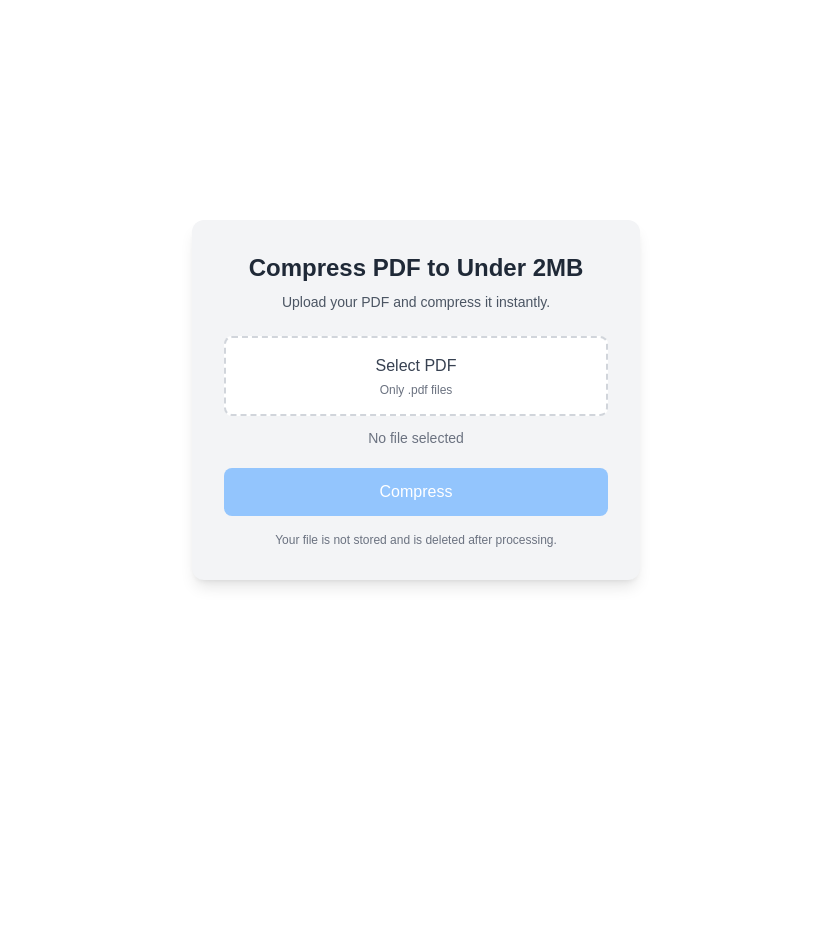
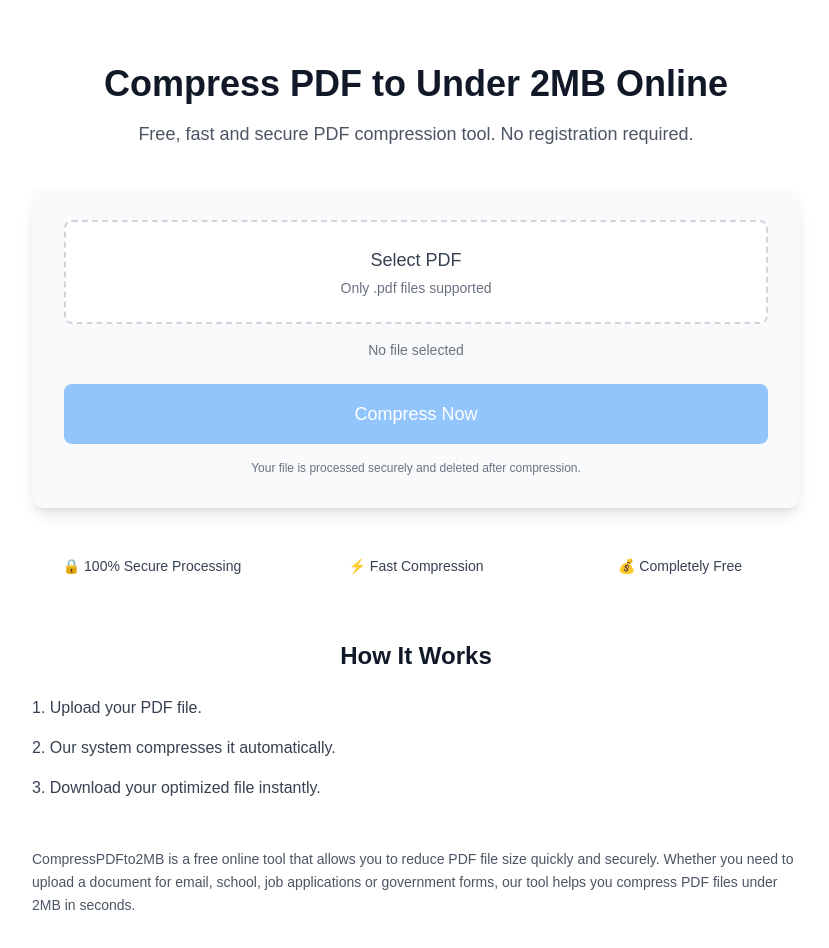
Before and after one commit to behicyildirim/compresspdfto2mb, a Next.js app: page / in a window 1280 px wide. Shown: the top 948 px of the page, without its empty margins (224-1053 px from the left). Before the commit the page ends 800 px from the top, so only its background shows below. Built offline with nearby package versions, Linux system fonts and the light colour scheme.

Commit message:
upgrade landing for conversion

```diff
--- a/app/page.tsx
+++ b/app/page.tsx
@@ -14,7 +14,7 @@
   const pickFile = () => inputRef.current?.click();
 
   const handleUpload = async () => {
-    if (!file) return alert("Select PDF");
+    if (!file) return alert("Select a PDF file");
 
     const formData = new FormData();
     formData.append("file", file);
@@ -39,23 +39,28 @@
 
       window.URL.revokeObjectURL(url);
     } catch {
-      alert("Sıkıştırma sırasında hata oluştu.");
+      alert("Compression failed. Please try again.");
     }
 
     setLoading(false);
   };
 
   return (
-    <main className="min-h-screen flex items-center justify-center bg-white px-4">
-      <div className="w-full max-w-md bg-gray-100 p-8 rounded-xl shadow-lg text-center">
-        <h1 className="text-2xl font-bold text-gray-800 mb-2">
-          Compress PDF to Under 2MB
+    <main className="min-h-screen bg-white px-4 py-16">
+      <div className="mx-auto max-w-3xl text-center">
+
+        {/* Hero */}
+        <h1 className="text-4xl font-bold text-gray-900">
+          Compress PDF to Under 2MB Online
         </h1>
-        <p className="text-sm text-gray-600 mb-6">
-          Upload your PDF and compress it instantly.
+
+        <p className="mt-4 text-lg text-gray-600">
+          Free, fast and secure PDF compression tool. No registration required.
         </p>
 
-        {/* Hidden real input */}
+        {/* Tool Card */}
+        <div className="mt-10 bg-gray-50 p-8 rounded-xl shadow-lg">
+
           <input
             ref={inputRef}
             type="file"
@@ -64,20 +69,18 @@
             onChange={(e) => setFile(e.target.files?.[0] || null)}
           />
 
-        {/* Nice file picker */}
           <button
             type="button"
             onClick={pickFile}
-          className="w-full border-2 border-dashed border-gray-300 hover:border-gray-400 bg-white rounded-lg py-4 px-4 text-gray-700 transition"
+            className="w-full border-2 border-dashed border-gray-300 hover:border-gray-400 bg-white rounded-lg py-6 px-4 text-gray-700 transition"
           >
-          <div className="font-medium">Select PDF</div>
-          <div className="text-xs text-gray-500 mt-1">
-            {file ? "Dosya değiştir" : "Only .pdf files"}
+            <div className="font-medium text-lg">Select PDF</div>
+            <div className="text-sm text-gray-500 mt-1">
+              {file ? "Change file" : "Only .pdf files supported"}
             </div>
           </button>
 
-        {/* File info */}
-        <div className="mt-3 text-sm text-gray-700 min-h-[20px]">
+          <div className="mt-4 text-sm text-gray-700 min-h-[20px]">
             {file ? (
               <span>
                 <b>{file.name}</b> • {formatMB(file.size)} MB
@@ -87,18 +90,55 @@
             )}
           </div>
 
-        {/* Action */}
           <button
             onClick={handleUpload}
             disabled={loading || !file}
-          className="w-full mt-5 bg-blue-600 hover:bg-blue-700 disabled:bg-blue-300 text-white py-3 rounded-lg transition"
+            className="w-full mt-6 bg-blue-600 hover:bg-blue-700 disabled:bg-blue-300 text-white py-4 rounded-lg text-lg font-medium transition"
           >
-          {loading ? "Compressing..." : "Compress"}
+            {loading ? "Compressing..." : "Compress Now"}
           </button>
 
-        <div className="mt-4 text-xs text-gray-500">
-          Your file is not stored and is deleted after processing.
+          <p className="mt-4 text-xs text-gray-500">
+            Your file is processed securely and deleted after compression.
+          </p>
         </div>
+
+        {/* Trust Section */}
+        <div className="mt-12 grid grid-cols-1 md:grid-cols-3 gap-6 text-sm text-gray-700">
+          <div>
+            🔒 100% Secure Processing
+          </div>
+          <div>
+            ⚡ Fast Compression
+          </div>
+          <div>
+            💰 Completely Free
+          </div>
+        </div>
+
+        {/* How it works */}
+        <div className="mt-16 text-left">
+          <h2 className="text-2xl font-semibold text-gray-900 text-center">
+            How It Works
+          </h2>
+
+          <div className="mt-6 space-y-4 text-gray-700">
+            <p>1. Upload your PDF file.</p>
+            <p>2. Our system compresses it automatically.</p>
+            <p>3. Download your optimized file instantly.</p>
+          </div>
+        </div>
+
+        {/* SEO Content */}
+        <div className="mt-12 text-left text-gray-600 text-sm leading-relaxed">
+          <p>
+            CompressPDFto2MB is a free online tool that allows you to reduce
+            PDF file size quickly and securely. Whether you need to upload a
+            document for email, school, job applications or government forms,
+            our tool helps you compress PDF files under 2MB in seconds.
+          </p>
+        </div>
+
       </div>
     </main>
   );
```
Lines whose indentation alone changed are shown as unchanged.
